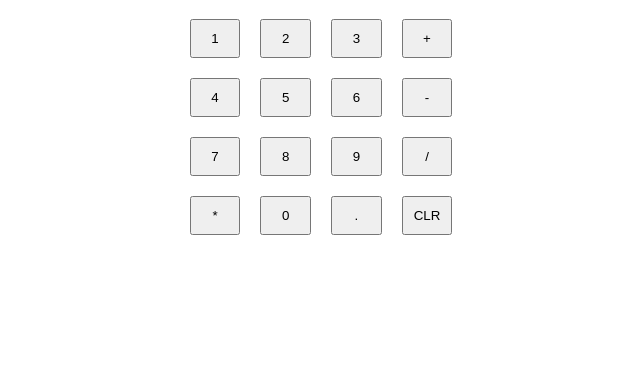
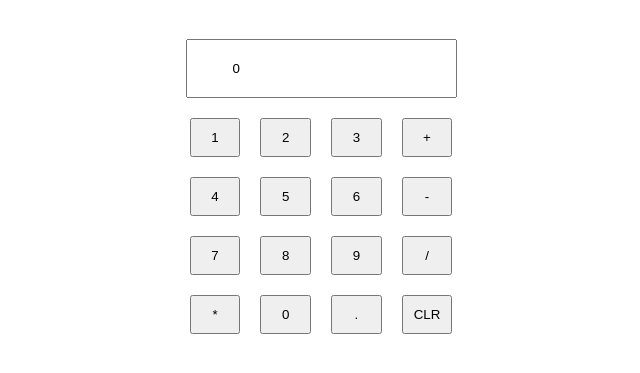
Before and after one commit to Tiisu/Javascript-Projects, a plain HTML site: page Calculator/index.html in a window 1280 px wide. Shown: the part 69-442 px from the top of the page, without its empty margins (319-959 px from the left). Drawn offline with Linux system fonts and the light colour scheme.

Commit message:
working on the display screen

```diff
--- a/Calculator/index.html
+++ b/Calculator/index.html
@@ -9,9 +9,9 @@
 <body>
     <div class="hero">
         <h1>The Scientific Calculator for All</h1>
-        <!-- <div class="calculator">
+        <div class="calculator">
             <input type="text" class="display" id="display" value="0" readonly>
-        </div> -->
+        </div>
         <div class="buttons">
             <button>1</button>
             <button>2</button>
--- a/Calculator/sytels.css
+++ b/Calculator/sytels.css
@@ -2,11 +2,11 @@
     display: grid;
     place-items: center;
 }
-/* .display {
+.display {
     display: flex;
     margin: 20px;
     padding: 20px 45px;
-} */
+}
 
 .buttons {
     display: grid;
```
